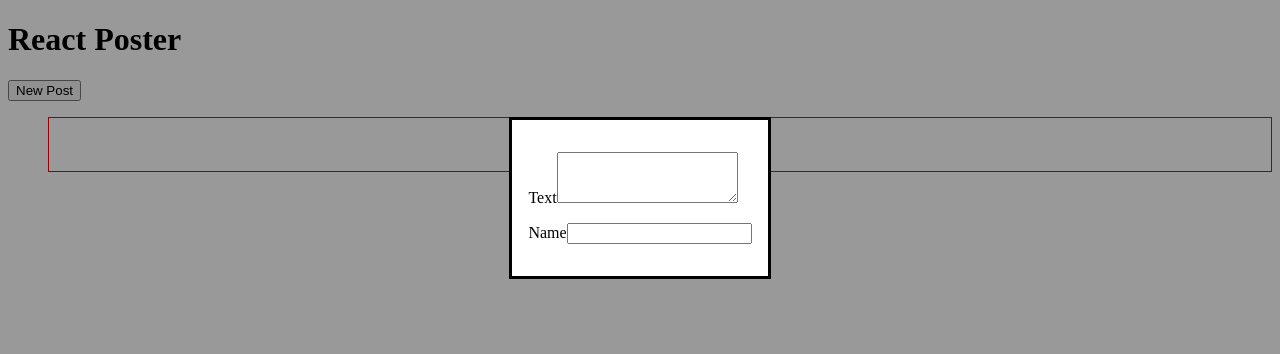
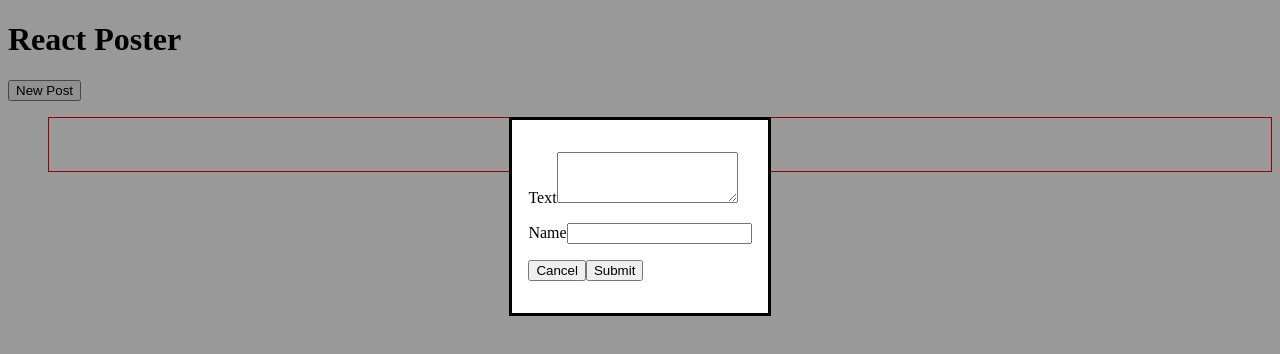
Before and after one commit to sisart003/react-js-boiler-plate, a React (Vite) app: page / in a window 1280 px wide. Both pictures are taken after a click on the button "New Post". Shown: the top 354 px of the page. Built offline with nearby package versions, Linux system fonts and the light colour scheme.

Commit message:
Dynamically adding Post DOM

```diff
--- a/src/components/NewPost.jsx
+++ b/src/components/NewPost.jsx
@@ -1,14 +1,40 @@
-const NewPost = (props) => {
+import { useState } from 'react';
+
+const NewPost = ({onCancel, onAddPost}) => {
+  const [enteredBody, setEnteredBody] = useState('');
+  const [enteredAuthor, setEnteredAuthor] = useState('');
+
+  function bodyChangeHandler(event){
+    setEnteredBody(event.target.value);
+  }
+
+  function authorChangeHandler(event){
+    setEnteredAuthor(event.target.value);
+  }
+
+  function submitHandler(event){
+    event.preventDefault();
+    const postData = {
+      body: enteredBody,
+      author: enteredAuthor
+    };
+    onAddPost(postData);
+    onCancel();
+  }
 
   return (
-    <form>
+    <form onSubmit={submitHandler}>
         <p>
             <label htmlFor="body">Text</label>
-            <textarea id="body" required rows={3} onChange={props.onBodyChange}></textarea>
+            <textarea id="body" required rows={3} onChange={bodyChangeHandler}></textarea>
         </p>
         <p>
             <label htmlFor="name">Name</label>
-            <input type="text" id="name" required onChange={props.onAuthorChange} />
+            <input type="text" id="name" required onChange={authorChangeHandler} />
+        </p>
+        <p>
+          <button type='button' onClick={onCancel}>Cancel</button>
+          <button>Submit</button>
         </p>
     </form>
   )
```
